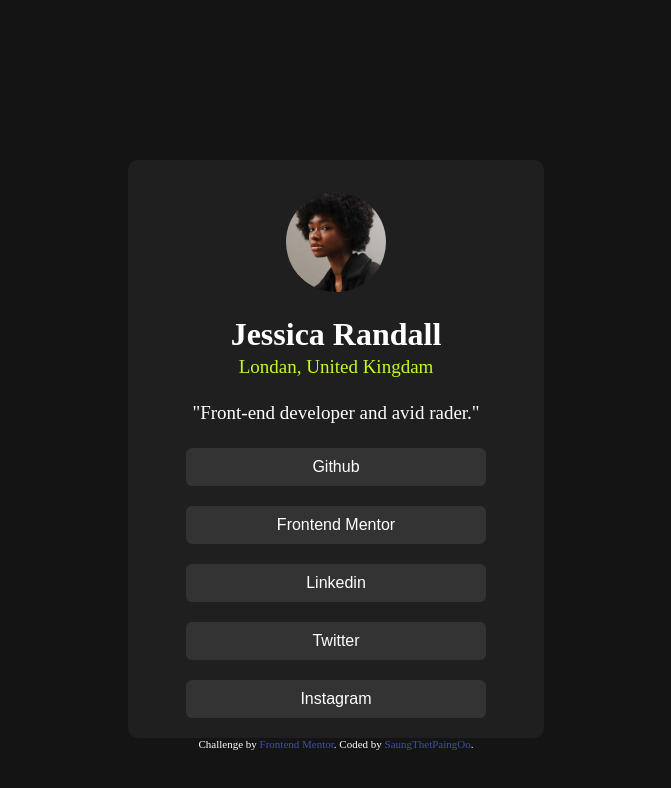
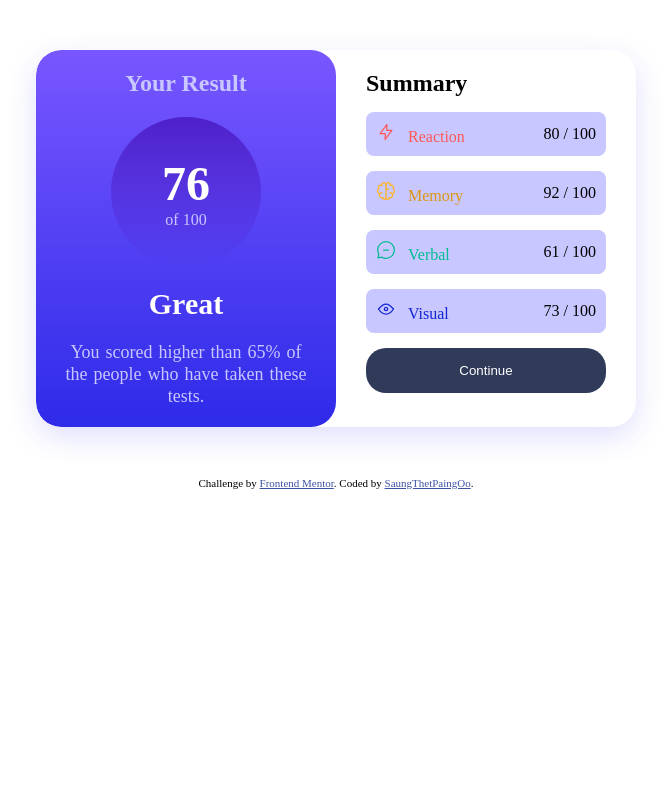
Before and after one commit to thetpyingoo44-stack/My-Portfolio, a plain HTML site: page index.html in a window 1280 px wide. Shown: the whole page, without its empty margins (304-975 px from the left). Drawn offline with Linux system fonts and the light colour scheme.

Commit message:
Add files via upload

```diff
--- a/index.html
+++ b/index.html
@@ -6,29 +6,68 @@
 
   <link rel="icon" type="image/png" sizes="32x32" href="./assets/images/favicon-32x32.png">
 
-  <title>Frontend Mentor | Social links profile</title>
+  <title>Frontend Mentor | Results summary component</title>
   <link rel="stylesheet" href="style.css">
 </head>
 <body>
   <main class="card">
     <div class="card-container">
-      <img src="assets/images/avatar-jessica.jpeg" alt="people-perfile" class="card-image">
-      <h1>Jessica Randall</h1>
-      <span>Londan, United Kingdam</span>
-      <p class="card-content">"Front-end developer and avid rader."</p>
-      <form>
-        <a href="https://github.com/"><button>Github</button></a>
-        <a href="https://www.frontendmentor.io/"><button>Frontend Mentor</button></a>
-        <a href="https://www.linkedin.com/"><button>Linkedin</button></a>
-        <a href="https://x.com/?lang=en"><button>Twitter</button></a>
-        <a href="https://www.instagram.com/"><button>Instagram</button></a>
+        <div class="card-left">
+          <h2>Your Result</h2>
+          <div class="content">
+            <span class="number">76</span>
+            <span class="number-1">of 100</span>
+          </div>
+          <span class="txt">Great</span>
+          <p>You scored higher than 65% of the people who have taken these tests.</p>
+        </div>
+        <div class="card-right">
+          <h2>Summary</h2>
+          <div class="right-content">
+            <div>
+              <img src="assets/images/icon-reaction.svg" alt="reaction icon">
+              <span class="color-1">Reaction</span>
+            </div>
+            <div>
+            <span>80 / 100</span>
+            </div>
+          </div>
+          <div class="right-content">
+            <div>
+              <img src="assets/images/icon-memory.svg" alt="memory icon">
+              <span class="color-2">Memory</span>
+            </div>
+            <div>
+              <span>92 / 100</span>
+            </div>
+          </div>
+          <div class="right-content">
+            <div>
+              <img src="assets/images/icon-verbal.svg" alt="verbal icon">
+              <span class="color-3">Verbal</span>
+            </div>
+            <div>
+            <span>61 / 100</span>
+            </div>
+          </div>
+          <div class="right-content">
+            <div>
+              <img src="assets/images/icon-visual.svg" alt="visual icon">
+              <span class="color-4">Visual</span>
+            </div>
+            <div>
+            <span>73 / 100</span>
+            </div>
+          </div>
+          <button type="submit" class="btn">Continue</button>
 
-      </form>
+        </div>
     </div>
   </main>
+
   <footer class="attribution">
     Challenge by <a href="https://www.frontendmentor.io?ref=challenge">Frontend Mentor</a>.
-    Coded by <a href="https://github.com/thetpyingoo44-stack/My-Portfolio">SaungThetPaingOo</a>.
+    Coded by <a href="#">SaungThetPaingOo</a>.
   </footer>
 </body>
 </html>
--- a/style.css
+++ b/style.css
@@ -1,76 +1,122 @@
-body{
-    max-width: 100%;
-   background-color: hsl(0, 0%, 8%);
-}
+.attribution { font-size: 0.6875rem; text-align: center; }
+    .attribution a { color: hsl(228, 45%, 44%); }
 *{
     box-sizing: border-box;
+    margin: 0;
     padding: 0;
-    margin: 0;
-}
-a{
-    text-decoration: none;
 }
 .card-container{
     width: 100%;
-    margin: auto;
-    max-width: 26rem;
-    height: auto;
+    max-width: 37.5rem;
+    margin:  3.125rem auto;
+    display: flex;
+    border-radius: 1.5625rem;
+    overflow: hidden;
+    box-shadow: 0 0.625rem 1.875rem hsla(241,81%,54%,0.15);
+}
+.card-left, .card-right{
+    flex-basis: 50%;
+}
+.card-left{
+    display: flex;
+    justify-content: center;
+    flex-direction: column;
+    align-items: center;
+    gap: 1.25rem;
+    padding: 1.25rem 0;
+    background-image:linear-gradient(to bottom, hsl(252, 100%, 67%), hsl(241, 81%, 54%) );
+    border-radius: 1.5625rem;
+}
+.card-left h2{
+    color: hsl(241,100%,89%);
+
+}
+
+.content{
+    width: 9.375rem;
+    height: 9.375rem;
+    border-radius: 50%;
+    background-image: linear-gradient(to bottom, hsla(256, 72%, 46%, 1), hsla(241, 72%, 46%, 0) );
     display: flex;
     justify-content: center;
     align-items: center;
     flex-direction: column;
-    border-radius: 0.625rem;
+    color: white;
+}
+.number{
+    font-size: 3rem;
+    font-weight: bold;
+}
+.txt{
+    font-size: 1.875rem;
+    font-weight: bold;
     color: #fff;
-    background-color: hsl(0, 0%, 12%);
-    margin-block-start:  10rem;
 }
-.card-image{
-    width: 6.25rem;
-    height: 6.25rem;
-    border-radius: 50%;
-    margin-block: 2rem 1.5rem;
+.number-1{
+    color: hsl(241,100%,89%);
 }
-h1{
-    margin-block-end: 0.2rem;
+p{
+    text-align: center;
+    padding: 0 1.4375rem;
+    line-height: 1.375rem;
+    word-spacing: 1.5px;
+    font-size: 1.125rem;
+    color: hsl(241,100%,89%);
 }
-span{
-    font-size: 1.1875rem;
-    margin-block-end: 1.5rem;
-    color: hsl(75, 94%, 57%);
-}
-.card-content{
-    font-size: 1.1875rem;
-    margin-block-end: 1.5rem;
-    color: hsl(0, 0%, 100%);
-}
-form{
+.card-right{
     display: flex;
     flex-direction: column;
-    justify-content: center;
+    gap: 0.9375rem;
+    padding: 1.25rem 1.875rem;
+
+}
+.right-content{
+    display: flex;
+    justify-content: space-between;
+    padding: 0.625rem;
     align-items: center;
+    border-radius: 0.5rem;
+    background-color: hsl(241, 100%, 89%);
+
 }
-button{
-    width: 18.75rem;
-    padding: 0.625rem 0;
-    margin-bottom: 1.25rem;
+.btn{
+    padding:0.9375rem;
+    border-radius: 1.25rem;
+    border: none;
+    background-color: hsl(224, 30%, 27%);
+    color: white;
+}
+.color-1{
+    color: hsl(0, 100%, 67%);
+    margin-left: 0.5rem;
     font-size: 1rem;
-    border-radius: 0.375rem;
-    border: none;
-    background-color: hsl(0, 0%, 20%);
-    color: #fff;
 }
-.attribution { font-size: 0.6875rem; text-align: center;
-color: #fff;}
-    .attribution a { color: hsl(228, 45%, 44%);}
-
-@media screen and (max-width: 25rem){
+.color-2{
+    color: hsl(39, 84%, 47%);
+    margin-left: 0.5rem;
+    font-size: 1rem;
+}
+.color-3{
+    color: hsl(166, 100%, 37%);
+    margin-left: 0.5rem;
+    font-size: 1rem;
+}
+.color-4{
+    color: hsl(234, 85%, 45%);
+    margin-left: 0.5rem;
+    font-size: 1rem;
+}
+@media screen and (max-width: 600px){
     .card-container{
+        flex-direction: column;
         margin: 0;
-        padding: 0.7rem;
+        padding: 0;
         border-radius: 0;
     }
-    button{
-        width: 15rem;
+
+        .card-left{
+        border-top-right-radius: 0;
+        border-top-left-radius: 0;
+
     }
-
 }
```
Also changed, not shown: data.json (added, +22 -0 lines), assets/images/icon-memory.svg (added), assets/images/icon-reaction.svg (added), assets/images/icon-verbal.svg (added), assets/images/icon-visual.svg (added), design/active-states.jpg, design/desktop-design.jpg, design/mobile-design.jpg, preview.jpg, 1 other file.
